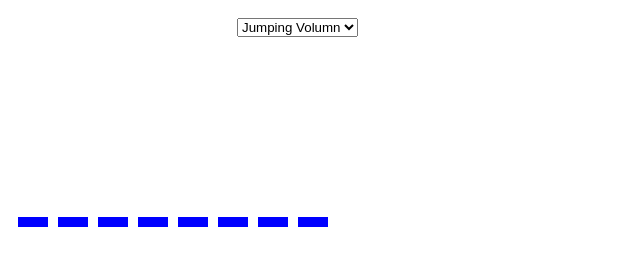
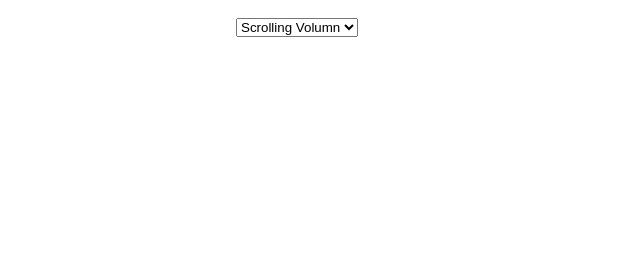
Before and after one commit to Leteno/PianoPlayer, a plain HTML site: page index.html in a window 1280 px wide. Shown: the part 48-314 px from the top of the page, without its empty margins (0-640 px from the left). Drawn offline with Linux system fonts and the light colour scheme.

Commit message:
(feature) Simple Add template2: rolling volume

```diff
--- a/index.html
+++ b/index.html
@@ -5,6 +5,7 @@
     <div style='text-align:right; width:350;'>
       <select id='select'>
 	<option value='jumpingVol' selected='true'>Jumping Volumn</option>
+	<option value='scrollingVol' selected='true'>Scrolling Volumn</option>
 	<option value='other'>Other</option>
 	<select>
     </div>
@@ -21,5 +22,6 @@
   </body>
   <script src='audio.js'></script>
   <script src='template1.js'></script>
+  <script src='template2.js'></script>
   <script src='main.js'></script>
 </html>
--- a/main.js
+++ b/main.js
@@ -40,6 +40,8 @@ var canvas = function() {
     var dict = {};
     var t1 = template1();
     dict['jumpingVol'] = new Template(t1.toneHit, t1.enable, t1.close);
+    var t2 = template2();
+    dict['scrollingVol'] = new Template(t2.toneHit, t2.enable, t2.close);
     dict['other'] = new Template(function(){}, function(){}, function(){});
 
     var _s = document.getElementById('select');
--- /dev/null
+++ b/template2.js
@@ -0,0 +1,103 @@
+
+console.log('include template2.js');
+
+var template2 = function() {
+
+    var requestId = null;
+    var movingInterval = null;
+    var dc = dataController();
+    var cc = canvasController(dc);
+
+    this.toneHit = function(tone) {
+	dc.onHitAtTone(tone);
+    };
+    this.enable = function() {
+	requestId = window.requestAnimationFrame(cc.draw);
+	movingInterval = setInterval(dc.blockMoving);
+    };
+    this.close = function() {
+	window.cancelAnimationFrame(requestId);
+	clearInterval(movingInterval);
+    };
+    return this;
+};
+
+var dataController = function() {
+
+    var config = function() {
+	this.blockWidth = 10;
+	this.movingPeriod = 10; // ms
+	return this;
+    }();
+    var canvas = document.getElementById('canvas');
+    var data = [];
+    for (i = 0, len = canvas.width + config.blockWidth; i < len; i++) {
+	data[i] = 0;
+    }
+
+    this.onHitAtTone = function(tone) {
+	for (i = canvas.width; i < data.length; i++) {
+	    data[i] = tone;
+	}
+    };
+
+    this.blockMoving = function() {
+	var lastTime = new Date().getTime();
+	return function() {
+	    var current = new Date().getTime();
+	    if (current - lastTime > config.movingPeriod) {
+		lastTime = current;
+		var lastIndex = data.length - 1;
+		for (i = 0; i < lastIndex; i++) {
+		    data[i] = data[i+1];
+		}
+		data[lastIndex] = 0;
+	    }
+	};
+    }();
+
+    this.getHeightArray = function() {
+	var copyOne = [];
+	return function() {
+	    for (i = 0; i < data.length; i++) {
+		copyOne[i] = data[i];
+	    }
+	    return copyOne;
+	};
+    }();
+    return this;
+};
+
+var canvasController = function(dc) {
+    var dataController = dc;
+    var canvas = document.getElementById('canvas');
+    var config = function() {
+	this.blockHeightMultiple = 10;
+	this.color = 'rgb(0, 0, 200)';
+	this.startX = 10;
+	this.startY = canvas.height - 10;
+	return this;
+    }();
+
+    this.draw = function() {
+
+	console.log('template2 draw is working');
+
+	var ctx = canvas.getContext('2d');
+	ctx.clearRect(0, 0, canvas.width, canvas.height);
+	ctx.fillStyle = config.color;
+
+	var _data = dataController.getHeightArray();
+	var x = config.startX;
+	var y = config.startY;
+	for (i = 0; i < _data.length; i++) {
+	    var rHeight = _data[i] * config.blockHeightMultiple;
+	    ctx.fillRect(x + i, y - rHeight, 1, rHeight);
+	}
+	ctx.closePath();
+	ctx.fill();
+
+	requestId = window.requestAnimationFrame(draw);
+    };
+    return this;
+};
```
